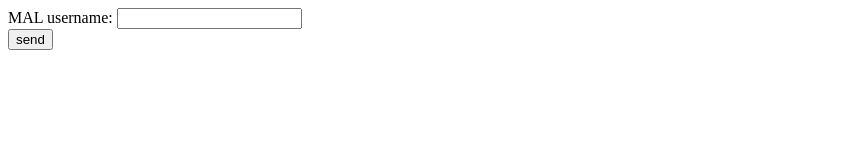
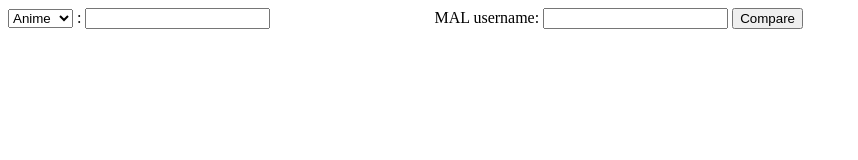
Before and after one commit to SkeevingQuack/MALcompare, a plain HTML site: page index.html in a window 1280 px wide. Shown: the whole page, without its empty margins (0-858 px from the left). Drawn offline with Linux system fonts and the light colour scheme.

Commit message:
modify html so I can do basic comparisons

```diff
--- a/index.html
+++ b/index.html
@@ -5,15 +5,20 @@
 
     <title>MALcompare</title>
 
+    <link href="style.css" rel="stylesheet">
     <script src="malapi.js"></script>
   </head>
   <body>
     <form id="mainForm">
-      <div class="inputPair">
-	<label for="name">MAL username:</label>
-	<input type="text" id="name" name="malName">
-      </div>
-      <button type="button" onclick="getUserList()">send</button>
+      <select name="comparisonType">
+	<option value="show" selected>Anime</option>
+	<option value="person">Person</option>
+      </select>
+      <span>:</span>
+      <input type="text" id="comparisonId" name="comparisonId">
+      <label for="user">MAL username:</label>
+      <input type="text" id="user" name="malName">
+      <button type="button" onclick="getUserList()">Compare</button>
     </form>
 
     <div id="userList"></div>
--- a/malapi.js
+++ b/malapi.js
@@ -1,10 +1,11 @@
 var apiUrl = '';
 
 function getUserList() {
-    var malName = document.forms["mainForm"]["malName"].value;
+    //var malName = document.forms["mainForm"]["malName"].value;
+    var malName = 'SkeevingQuack'
+    var requestUrl = "cgi-bin/" + malName + ".xml"
 
     var xhr = new XMLHttpRequest();
-
     xhr.open("GET", requestUrl, false);
     xhr.send();
 
--- /dev/null
+++ b/style.css
@@ -0,0 +1,3 @@
+label {
+    margin-left: 10em;
+}
```
